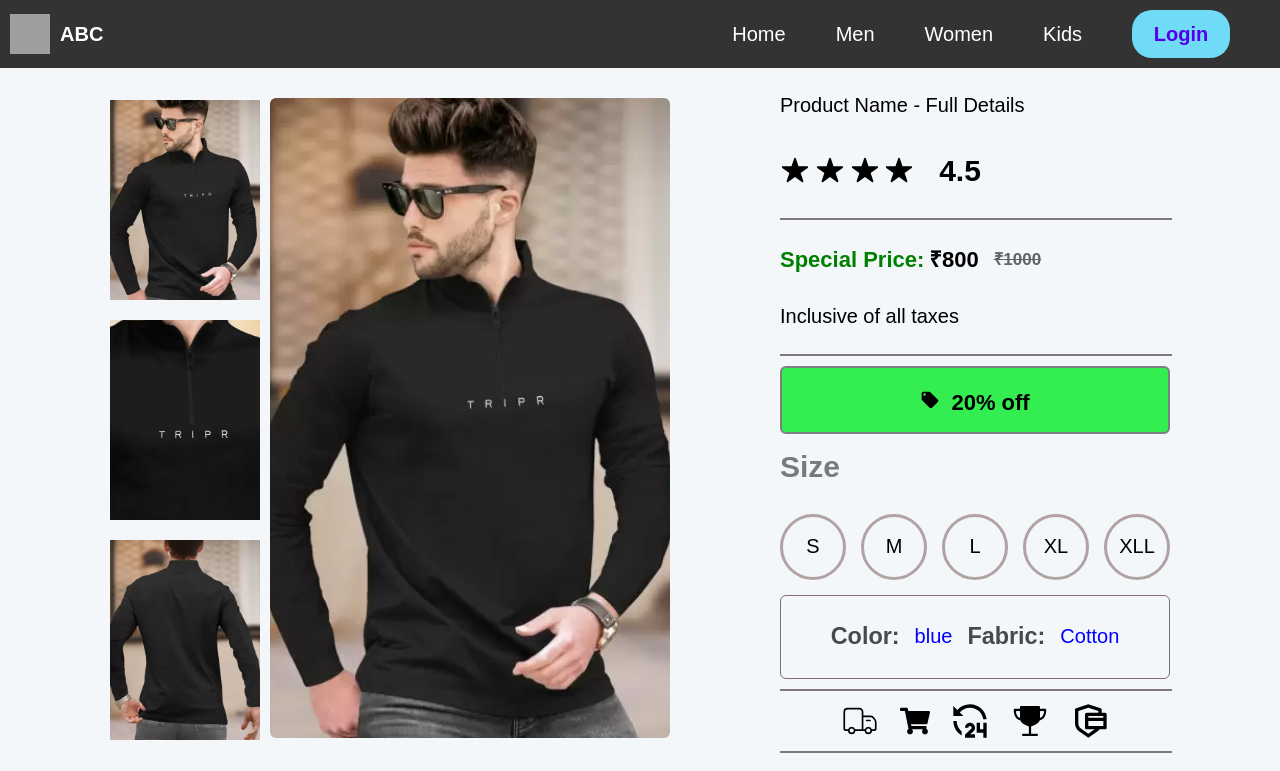
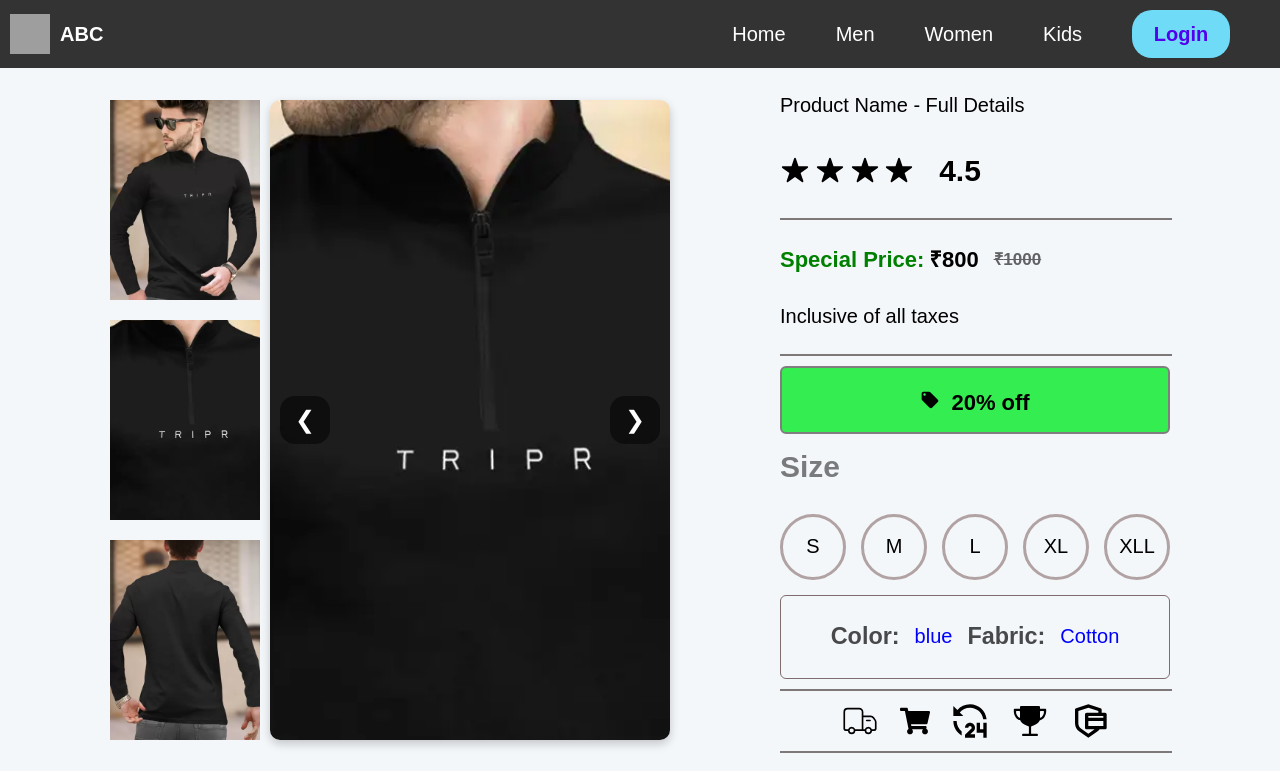
Before and after one commit to Santhosh-Shanmugam/SouthernTexport-E-commerce, a React (Vite) app in the folder Frontend/: page /product/0 in a window 1280 px wide. Shown: the top 771 px of the page. Built offline with nearby package versions, Linux system fonts and the light colour scheme; grey boxes are pictures that could not be loaded.

Commit message:
InnerDisplay Slider

```diff
--- a/Frontend/src/Components/InnerDisplay/InnerDisplay.css
+++ b/Frontend/src/Components/InnerDisplay/InnerDisplay.css
@@ -380,3 +380,49 @@ textarea::placeholder {
 
 
 }
+
+.carousel {
+    position: relative;
+    width:100%; /* Increase width */
+    margin: auto;
+    overflow: hidden;
+    border-radius: 10px;
+    box-shadow: 0px 4px 10px rgba(0, 0, 0, 0.2);
+
+}
+
+.carousel-container {
+    display: flex;
+    width: 100%; /* Make it fill the .carousel */
+    transition: transform 0.5s ease-in-out;
+
+}
+
+.carousel-image {
+    width: 95%; /* Make it responsive */
+    height: 800px; /* Increase height */
+    /* object-fit:contain; */
+    object-fit: cover;
+    border-radius: 10px;
+}
+
+/* Navigation Buttons */
+.prev, .next {
+    position: absolute;
+    top: 50%;
+    transform: translateY(-50%);
+    background: rgba(0, 0, 0, 0.5);
+    color: white;
+    border: none;
+    padding: 10px 15px;
+    font-size: 24px;
+    cursor: pointer;
+    border-radius: 30%;
+}
+
+.prev { left: 10px; }
+.next { right: 10px; }
+
+.prev:hover, .next:hover {
+    background: rgba(0, 0, 0, 0.8);
+}
--- a/Frontend/src/Components/InnerDisplay/InnerDisplay.jsx
+++ b/Frontend/src/Components/InnerDisplay/InnerDisplay.jsx
@@ -16,11 +16,34 @@ const InnerDisplay = () => {
   const { productID } = useParams();
   const product = Data.find((e) => e.id === Number(productID));
 
-
+  const [currentIndex, setCurrentIndex] = useState(0);
   const handleBuy = () => {
     console.log("Buying", selectCount, "items of", product.full_name);
   };
+  const media = [
+    { type: "image", src: product.image1 },
+    { type: "image", src: product.image2 },
+    { type: "image", src: product.image3 },
+  ];
 
+
+
+  useEffect(() => {
+    const interval = setInterval(() => {
+      nextSlide();
+    }, 4400);
+    return () => clearInterval(interval);
+  }, [currentIndex]);
+
+  const nextSlide = () => {
+    setCurrentIndex((prevIndex) => (prevIndex + 1) % media.length);
+  };
+
+  const prevSlide = () => {
+    setCurrentIndex((prevIndex) =>
+      prevIndex === 0 ? media.length - 1 : prevIndex - 1
+    );
+  };
   return (
     <div className="inner-con">
       <div className="inner-con-left">
@@ -30,7 +53,24 @@ const InnerDisplay = () => {
           <img src={product.image3} alt="sample3" />
         </div>
         <div className="left-main-image">
-          <img src={product.image1} alt="main" />
+        <div className="imageslider">
+      <div className="carousel">
+        <div className="carousel-container">
+            <img
+              src={media[currentIndex].src}
+              alt={`Slide ${currentIndex + 1}`}
+              className="carousel-image"
+            />
+
+        </div>
+        <button className="prev" onClick={prevSlide}>
+          &#10094;
+        </button>
+        <button className="next" onClick={nextSlide}>
+          &#10095;
+        </button>
+      </div>
+    </div>
         </div>
       </div>
 
--- a/Frontend/src/Components/Items/Items.jsx
+++ b/Frontend/src/Components/Items/Items.jsx
@@ -33,7 +33,7 @@ const Items = ({ id, image1, image2, image3, name, new_price, old_price, offer,
         if (hovering) {
             interval = setInterval(() => {
                 setCurrentIndex((prev) => (prev + 1) % images.length);
-            }, 1500);
+            }, 1800);
         } else {
             setCurrentIndex(0);
         }
@@ -59,6 +59,7 @@ const Items = ({ id, image1, image2, image3, name, new_price, old_price, offer,
                             objectFit: 'cover',
                             transition: 'opacity 0.5s ease-in-out',
                             borderRadius: '12px',
+                            transition:"0.3s",
                         }}
                     />
                 </div>
--- a/Frontend/src/Pages/Women/Women.css
+++ b/Frontend/src/Pages/Women/Women.css
@@ -1,6 +1,7 @@
 .banner img {
     width: 90vw;
-    object-fit:contain;
+    object-fit: contain;
+    height: 70%;
 }
 
 
--- a/Frontend/src/assets/Data.js
+++ b/Frontend/src/assets/Data.js
@@ -223,11 +223,9 @@ const Data = [
     color:"blue",
     fabric:"Cotton",
     delivery:"Free Delivery",
-
     category:"men",
     offer: "20% off",
     quantity: 50,
-    size: "Large",
     full_name: "Product Name - Full Details",
     rating: 4.5,
     size_options: [" X ", " XL ", " L ", " M "],
```
